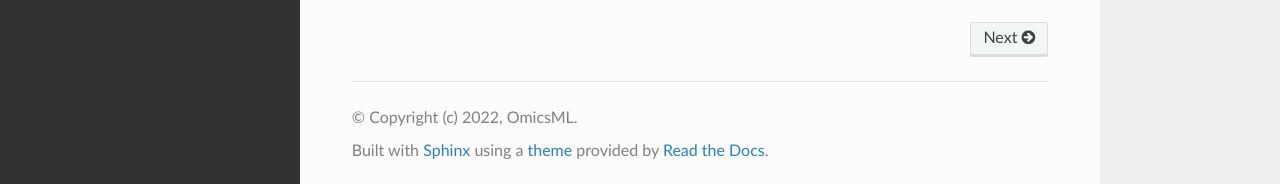
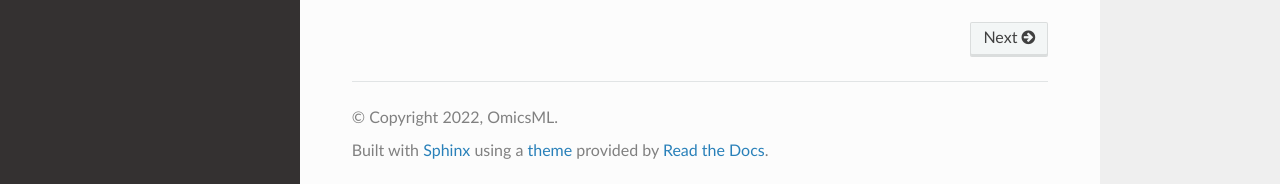
Before and after one commit to OmicsML/dance, a Sphinx documentation site: the page built from docs/source/index.rst, in a window 1280 px wide and 900 px high, scrolled down 640 px. Shown: the part 713-897 px from the top of the window. Built offline with Sphinx 7.4.7 and the Read the Docs theme 2.0.0, drawn with Linux system fonts in a browser that asks for light colours.

Commit message:
remvoe unnecessary (c), will automatically added when rendering doc

```diff
--- a/docs/source/conf.py
+++ b/docs/source/conf.py
@@ -18,7 +18,7 @@ sys.path.insert(0, os.path.abspath('../..'))
 # https://www.sphinx-doc.org/en/master/usage/configuration.html#project-information
 
 project = 'dance'
-copyright = '(c) 2022, OmicsML'
+copyright = '2022, OmicsML'
 author = 'DANCE Team'
 release = '1.0.0'
 
```
